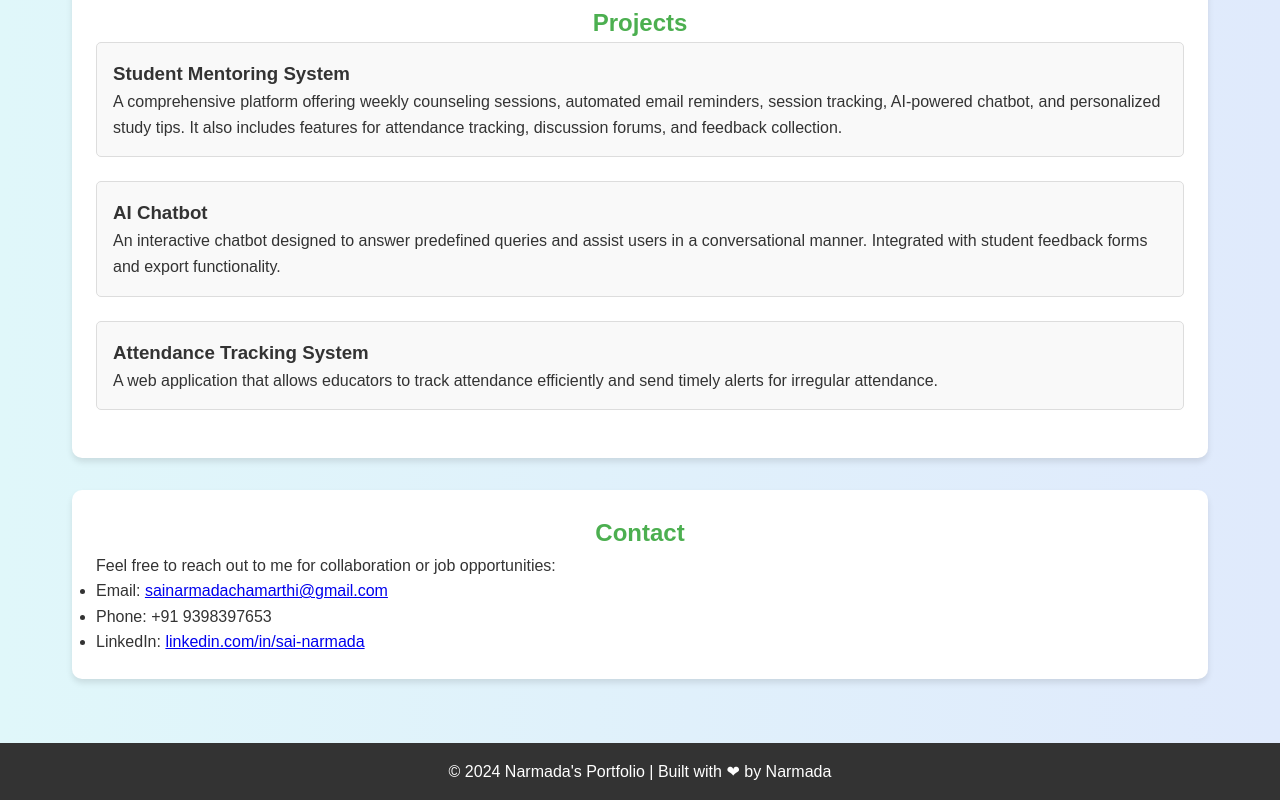
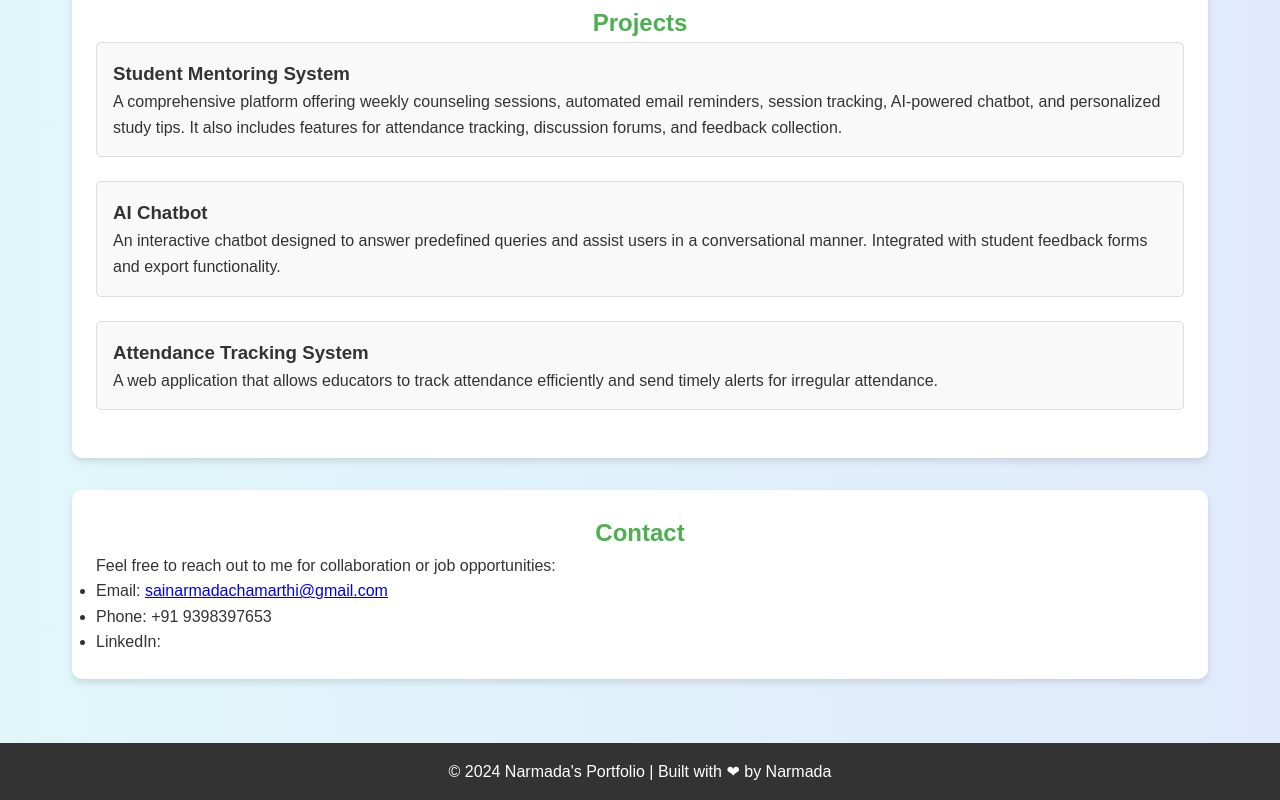
Before and after one commit to sainarmadach/portfolio-website, a plain HTML site: page index.html in a window 1280 px wide. Shown: the part 388-1188 px from the top of the page. Drawn offline with Linux system fonts and the light colour scheme.

Commit message:
Update index.html

```diff
--- a/index.html
+++ b/index.html
@@ -183,7 +183,7 @@
             <ul>
                 <li>Email: <a href="mailto:sainarmada@gmail.com">sainarmadachamarthi@gmail.com</a></li>
                 <li>Phone: +91 9398397653</li>
-                <li>LinkedIn: <a href="linkedin.com/in/sai-narmada-chamarthi-82a7ab30b">linkedin.com/in/sai-narmada</a></li>
+                <li>LinkedIn: <a href="linkedin.com/in/sai-narmada-chamarthi-82a7ab30b"></a></li>
             </ul>
         </section>
     </div>
```
